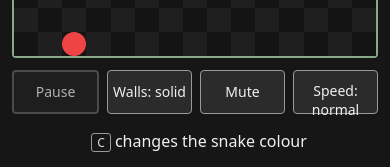
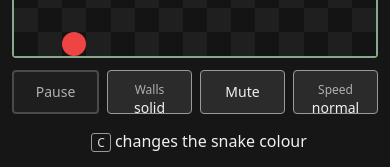
Before and after one commit to mariusachim/awesomeProject1, a React (Vite) app: page / in a window 390 px wide. Shown: the part 549-716 px from the top of the page. Built offline with nearby package versions, Linux system fonts and the light colour scheme.

Commit message:
feat(#390): show walls and speed as name over value on phones

```diff
--- a/src/App.tsx
+++ b/src/App.tsx
@@ -583,8 +583,12 @@ export default function App() {
           onClick={toggleWalls}
           onKeyDown={ownKeys(toggleWalls)}
           aria-keyshortcuts="B"
+          aria-label={`Walls: ${game.wrap ? "wrap" : "solid"}`}
         >
-          Walls: {game.wrap ? "wrap" : "solid"}
+          <span className="mode-name">
+            Walls<span className="mode-colon">: </span>
+          </span>
+          <span className="mode-value">{game.wrap ? "wrap" : "solid"}</span>
           <kbd aria-hidden="true">B</kbd>
         </button>
         <button
@@ -619,7 +623,10 @@ export default function App() {
           onClick={cycleStart}
           onKeyDown={ownKeys(cycleStart)}
         >
-          Speed: {start}
+          <span className="mode-name">
+            Speed<span className="mode-colon">: </span>
+          </span>
+          <span className="mode-value">{start}</span>
         </button>
       </div>
       <div
--- a/src/index.css
+++ b/src/index.css
@@ -138,6 +138,25 @@ button:disabled kbd {
     min-width: 0;
     padding: 10px 4px;
     font-size: 0.875rem;
+  }
+
+  /* Name over value: the name small and muted, the value at full colour, no colon at a line end. */
+  .mode-name,
+  .mode-value {
+    display: block;
+  }
+
+  .mode-name {
+    font-size: 0.75rem;
+    color: #b0b0b0;
+  }
+
+  button:disabled .mode-name {
+    color: #a0a0a0;
+  }
+
+  .mode-colon {
+    display: none;
   }
 
   .help,
```
Also changed, not shown: 1 other file (tests, documents, lock files or other folders).
